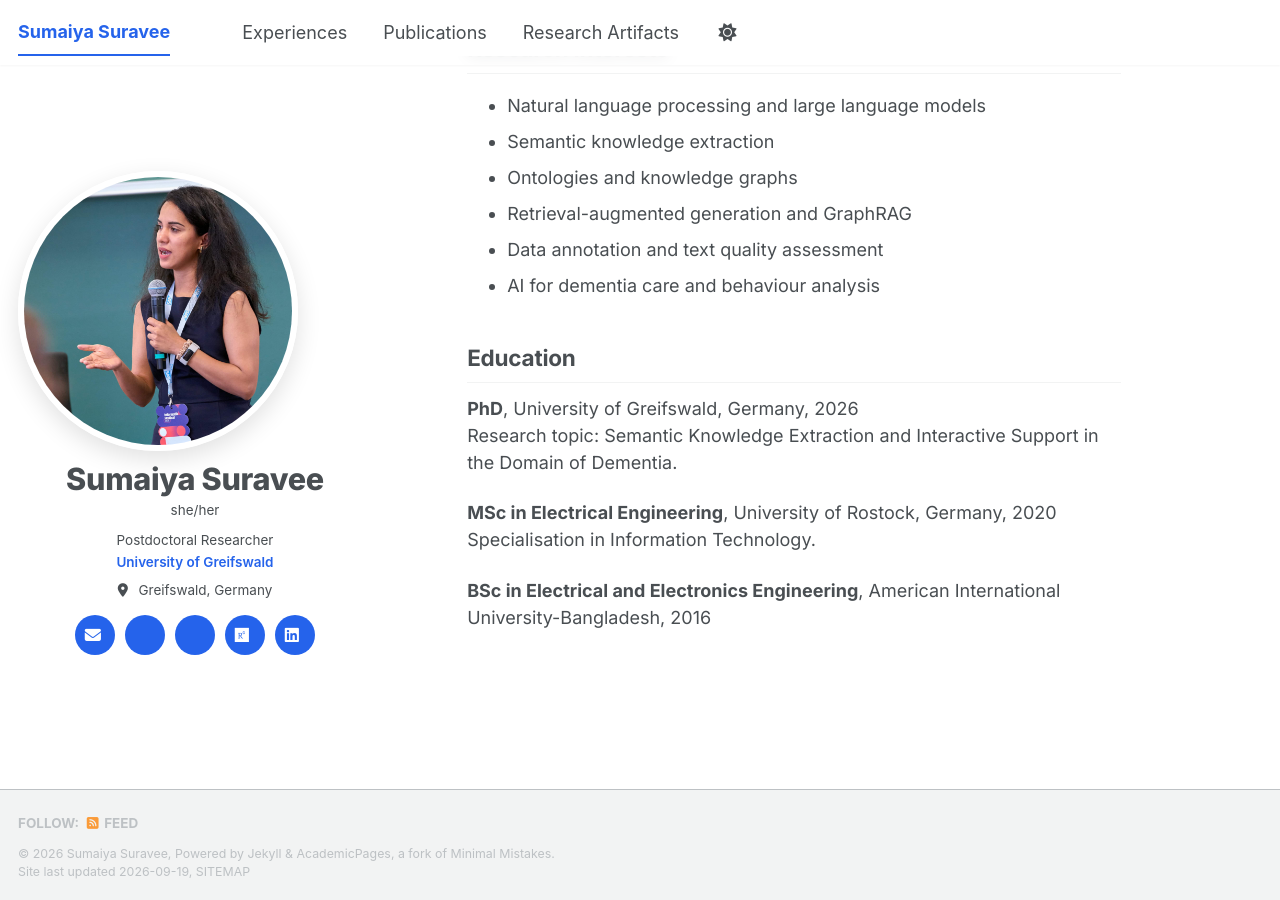
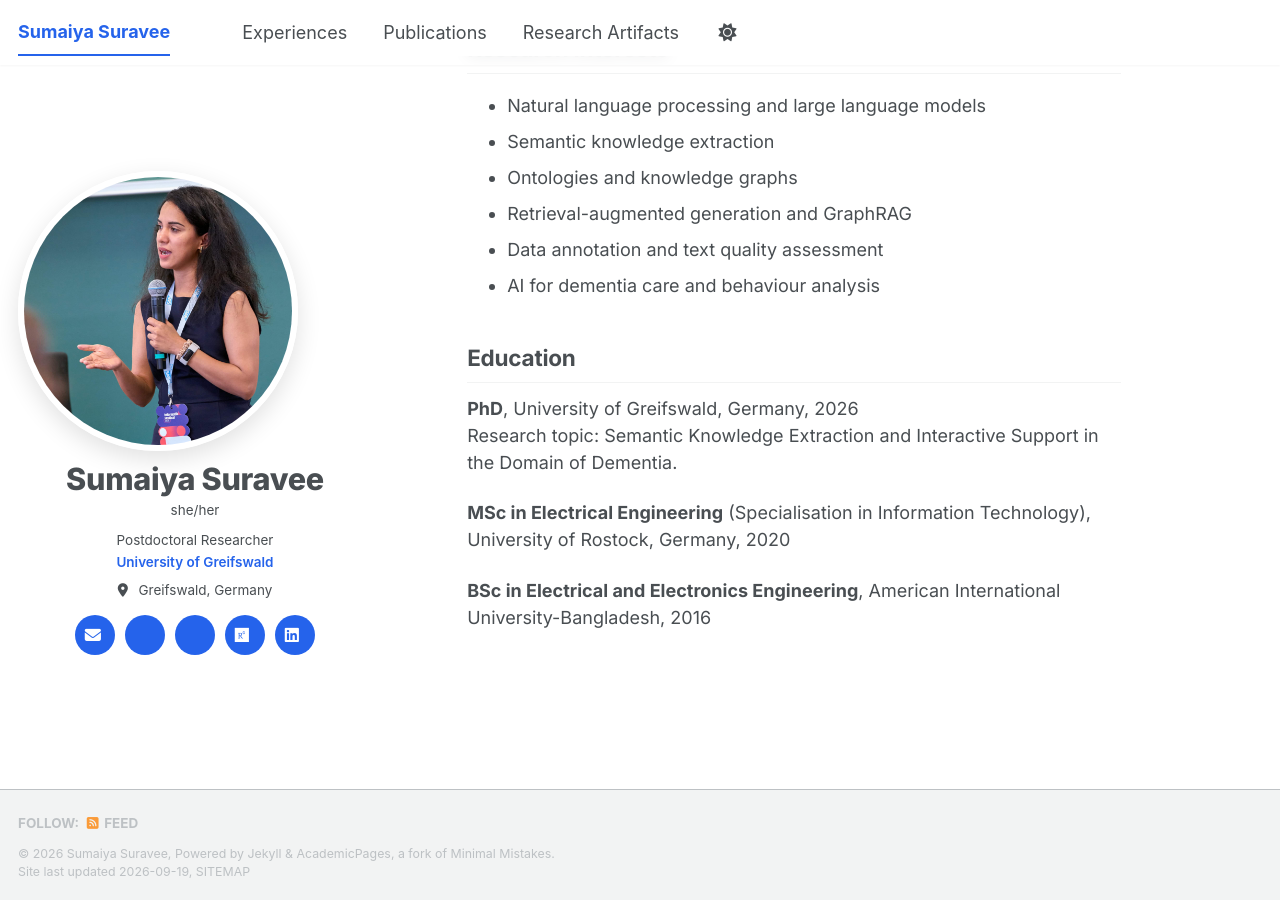
Before and after one commit to Sumaiyasuravee/sumaiyasuravee, a Jekyll site: the page built from _pages/about.md, in a window 1280 px wide and 900 px high, scrolled down 920 px. Built offline with Jekyll 4.4.1, drawn with Linux system fonts in a browser that asks for light colours; a style sheet for code colours, icons or effects is not loaded.

Commit message:
Simplify Publications display and trim Research Artifacts page
- Publications now show only the title (plain text, not hyperlinked)
  and the citation (with DOI), dropping the venue/year line, excerpt,
  and separate download links; scoped to the publications collection
  only, so Talks/Teaching/Portfolio keep their original layout.
- Add the real DOI for the Loc-DemCare paper.
- Remove the intro paragraph, the H1 page title (new hide_title front
  matter flag, browser tab title unaffected), and the Loc-DemCare
  citation bullet from the Research Artifacts page.
- Tweak About page Education formatting (MSc specialisation inline,
  not bold).

Co-Authored-By: Claude Sonnet 5 <noreply@anthropic.com>

```diff
--- a/_layouts/single.html
+++ b/_layouts/single.html
@@ -26,7 +26,7 @@ layout: default
     <div class="page__inner-wrap">
       {% unless page.header.overlay_color or page.header.overlay_image %}
         <header>
-          {% if page.title %}<h1 class="page__title" itemprop="headline">{{ page.title | markdownify | remove: "<p>" | remove: "</p>" }}</h1>{% endif %}
+          {% if page.title and page.hide_title != true %}<h1 class="page__title" itemprop="headline">{{ page.title | markdownify | remove: "<p>" | remove: "</p>" }}</h1>{% endif %}
           {% if page.read_time %}
             <p class="page__meta"><i class="fa fa-clock" aria-hidden="true"></i> {% include read-time.html %}</p>
           {% endif %}
--- a/_pages/about.md
+++ b/_pages/about.md
@@ -32,7 +32,6 @@ My research has appeared in venues including ACM Computing Surveys, Frontiers in
 **PhD**, University of Greifswald, Germany, 2026<br>
 Research topic: Semantic Knowledge Extraction and Interactive Support in the Domain of Dementia.
 
-**MSc in Electrical Engineering**, University of Rostock, Germany, 2020<br>
-Specialisation in Information Technology.
+**MSc in Electrical Engineering** (Specialisation in Information Technology), University of Rostock, Germany, 2020
 
 **BSc in Electrical and Electronics Engineering**, American International University-Bangladesh, 2016
```
Also changed, not shown: _includes/archive-single.html (+7 -3 lines), _pages/research-artifacts.md (+1 -3 lines), _publications/2026-loc-demcare-chatbot.md (+2 -1 lines).
